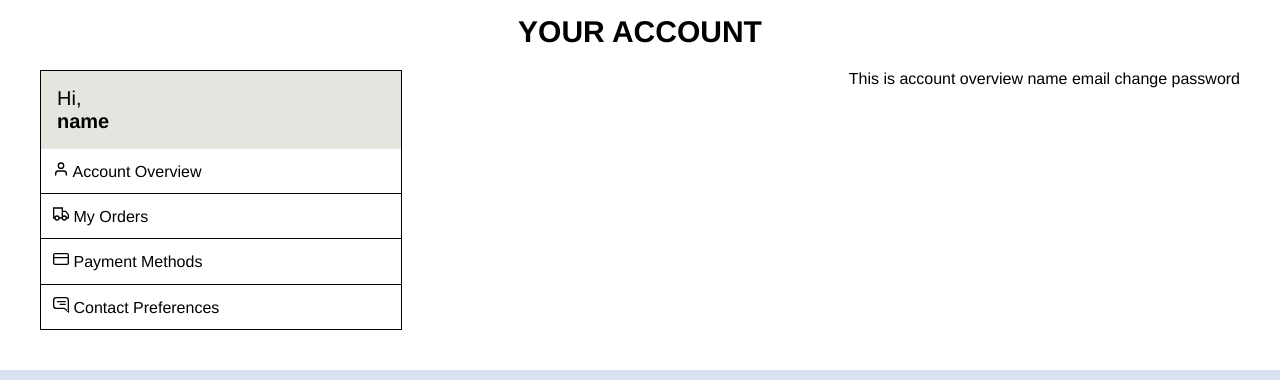
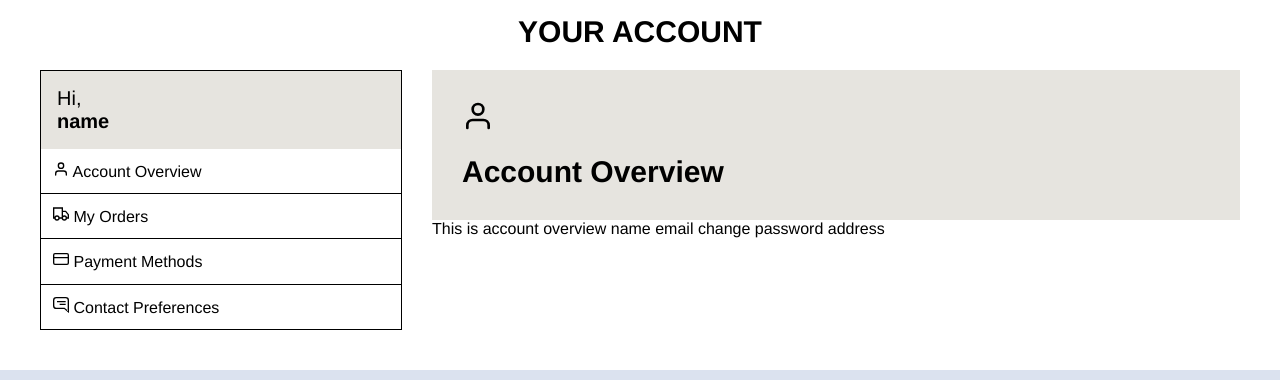
Before and after one commit to salmonsashimi/onlinestore, a Next.js app: page /user in a window 1280 px wide. Both pictures are taken after a click on the button "Account Overview". Shown: the part 160-540 px from the top of the page. Built offline with nearby package versions, Linux system fonts and the light colour scheme; no server answers; grey boxes are pictures that could not be loaded.

Commit message:
created header user content side

```diff
--- a/src/components/userComponents/AccountOverview.js
+++ b/src/components/userComponents/AccountOverview.js
@@ -4,6 +4,7 @@ const AccountOverview = () => (
         name
         email
         change password
+        address
     </div>
 )
 
--- a/src/pages/user.js
+++ b/src/pages/user.js
@@ -9,7 +9,9 @@ import ContactPreferences from '../components/userComponents/ContactPreferences'
 
 
 const UserPage = () => {
-    const [currentPage, setCurrentPage] = useState('default')
+    const [currentPage, setCurrentPage] = useState('default');
+    const [currentIcon, setCurrentIcon] = useState(null);
+    const [currentTitle, setCurrentTitle] = useState(null);
 
     const links = [
         {
@@ -32,18 +34,28 @@ const UserPage = () => {
             page: <ContactPreferences />,
             icon: <GrChat />
         }
+    ]
 
-    ]
+    const onMenuClick = (link) => {
+        setCurrentPage(link.page)
+        setCurrentIcon(link.icon)
+        setCurrentTitle(link.name)
+    }
+
     return (
         <div className='user container'>
             <h1 className='user__header'>YOUR ACCOUNT</h1>
             <div className='user__main'>
                 <div className='user__menu'>
                     <h3 className='user__menu-header'>Hi, <span>name</span></h3>
-                    {links.map(link => <button className='user__category' onClick={() => setCurrentPage(link.page)}>{link.icon} {link.name} </button>)}
+                    {links.map(link => <button className='user__category' onClick={() => onMenuClick(link)}>{link.icon} {link.name} </button>)}
 
                 </div>
                 <div className='user__content'>
+                    <div className='user__content-header'>
+                        <h1 className='user__content-header-icon'>{currentIcon}</h1>
+                        <h1 className='user__content-header-text'>{currentTitle}</h1>
+                    </div>
                     {currentPage}
                 </div>
             </div>
--- a/src/styles/components/_user.scss
+++ b/src/styles/components/_user.scss
@@ -17,6 +17,7 @@
     min-width: 30%;
     border: 1px solid black;
     border-bottom: none;
+    margin-right: $xl-size;
 
 }
 
@@ -47,3 +48,23 @@
         text-decoration: underline;
     }
 }
+
+.user__content {
+    flex-grow: 1;
+}
+
+.user__content-header {
+    background-color: $silver;
+    padding: $xl-size;
+
+}
+
+.user__content-header-icon {
+    margin: 0;
+    margin-bottom: $m-size;
+}
+
+.user__content-header-text {
+    font-size: $xl-size;
+    margin: 0;
+}
```
